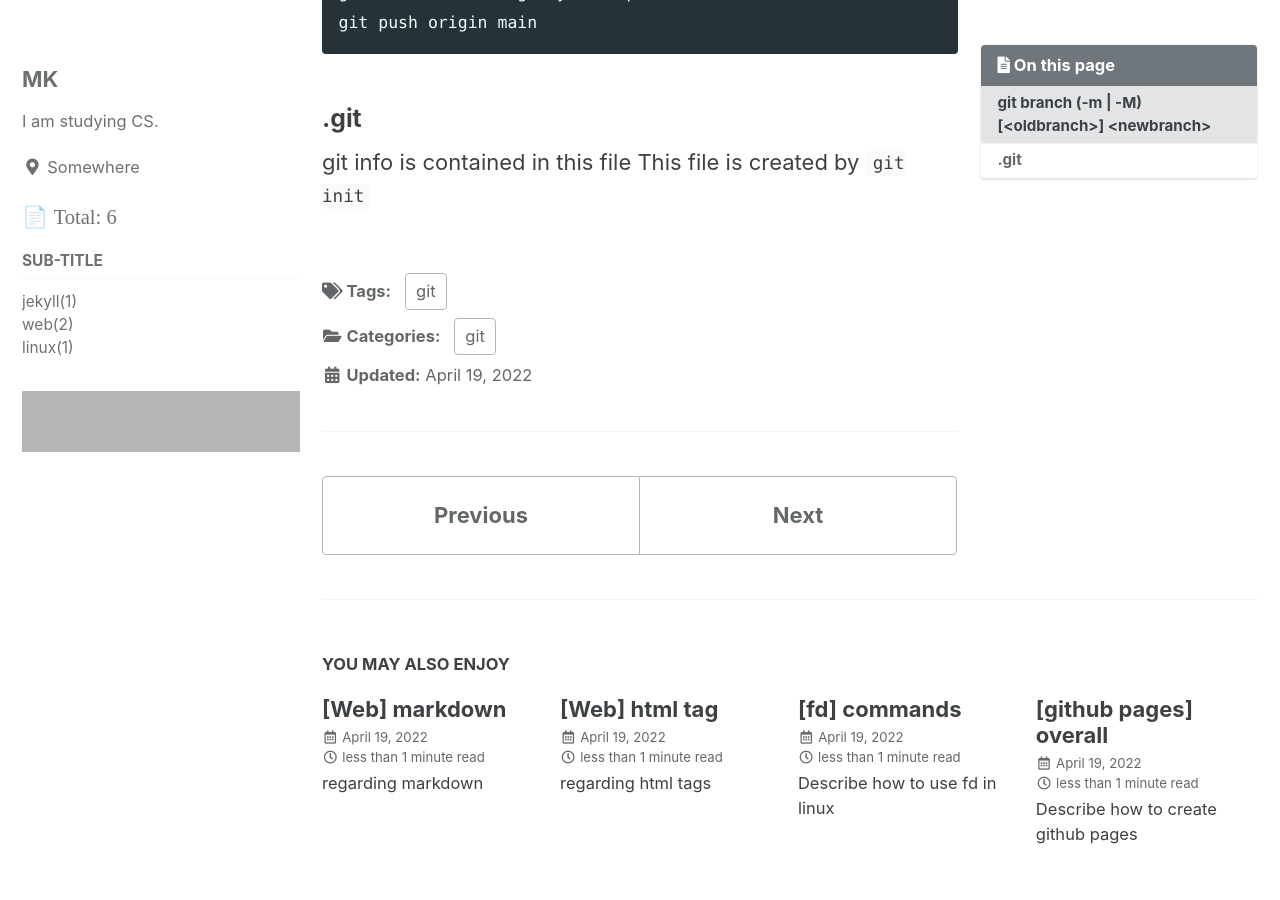
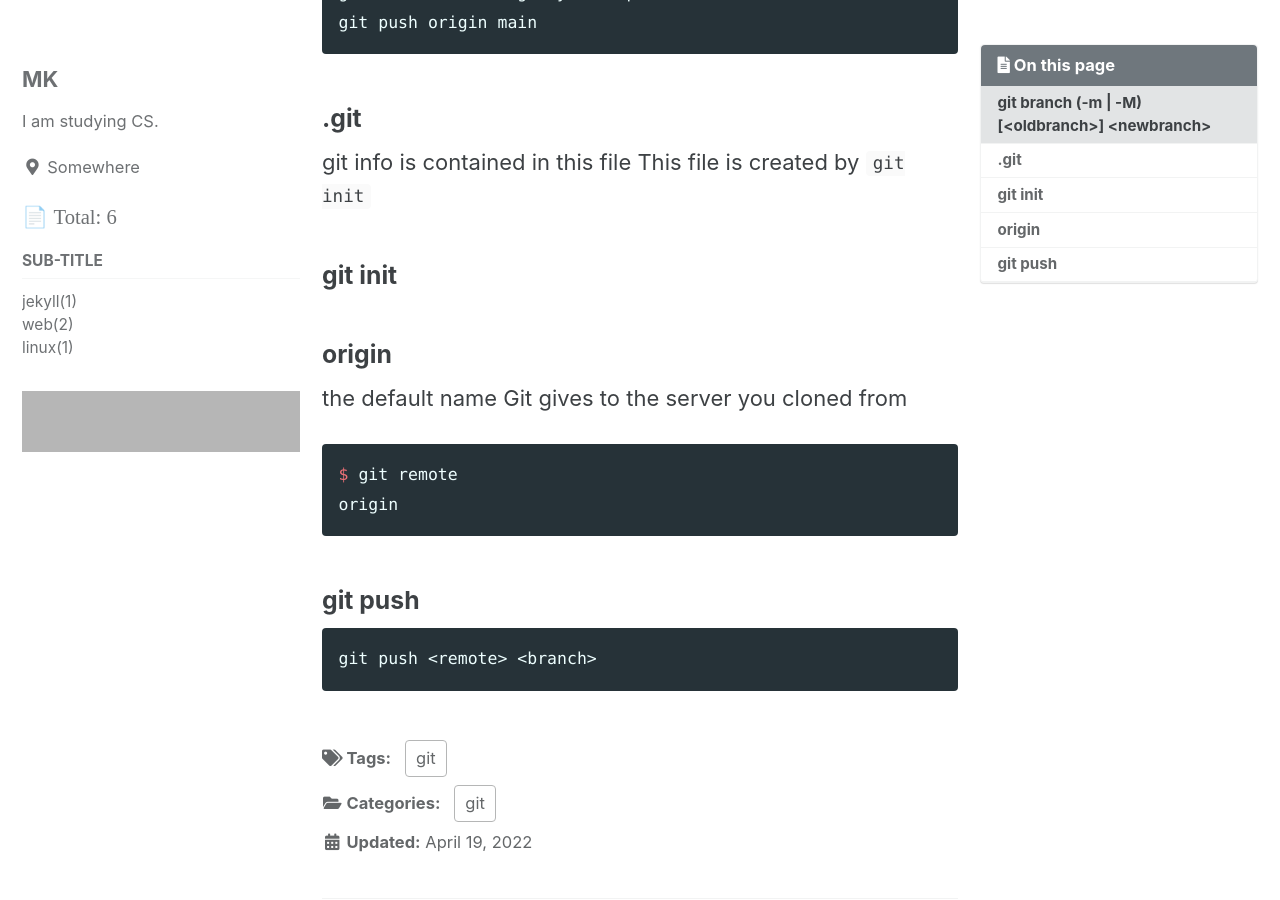
Before and after one commit to MK-43/mk-43.github.io, a Jekyll site: the page built from _posts/git/2022-04-19-git.md, in a window 1280 px wide and 900 px high, scrolled down 602 px. Built offline with Jekyll 4.4.1, drawn with Linux system fonts in a browser that asks for light colours; cached includes are drawn as plain includes; grey boxes are pictures that could not be loaded.

Commit message:
TIL Apr 19, 2022

````diff
--- a/_posts/git/2022-04-19-git.md
+++ b/_posts/git/2022-04-19-git.md
@@ -34,3 +34,17 @@ git push origin main
 ### .git
 git info is contained in this file
 This file is created by `git init`
+
+### git init
+
+### origin
+the default name Git gives to the server you cloned from
+```bash
+$ git remote
+origin
+```
+
+### git push
+```bash
+git push <remote> <branch>
+```
````
